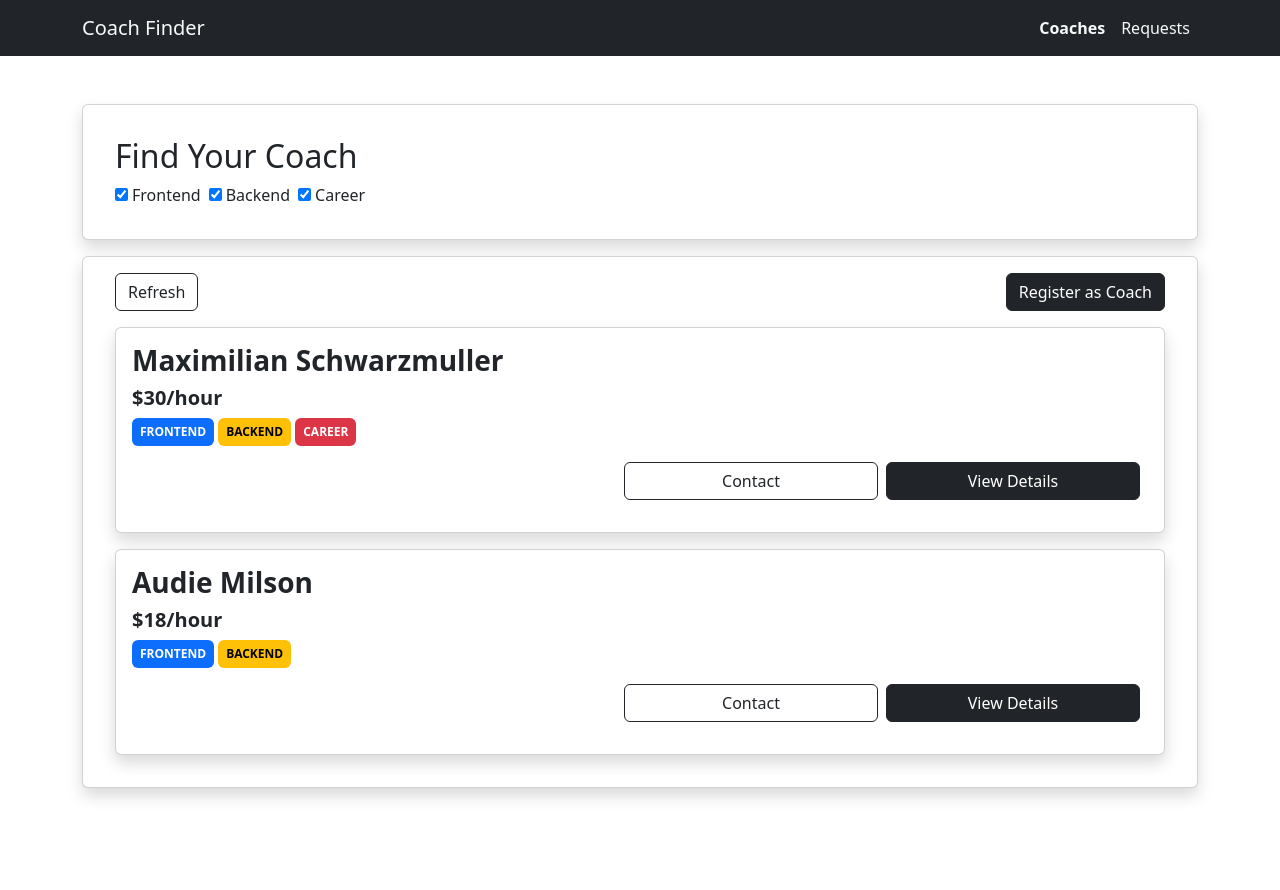
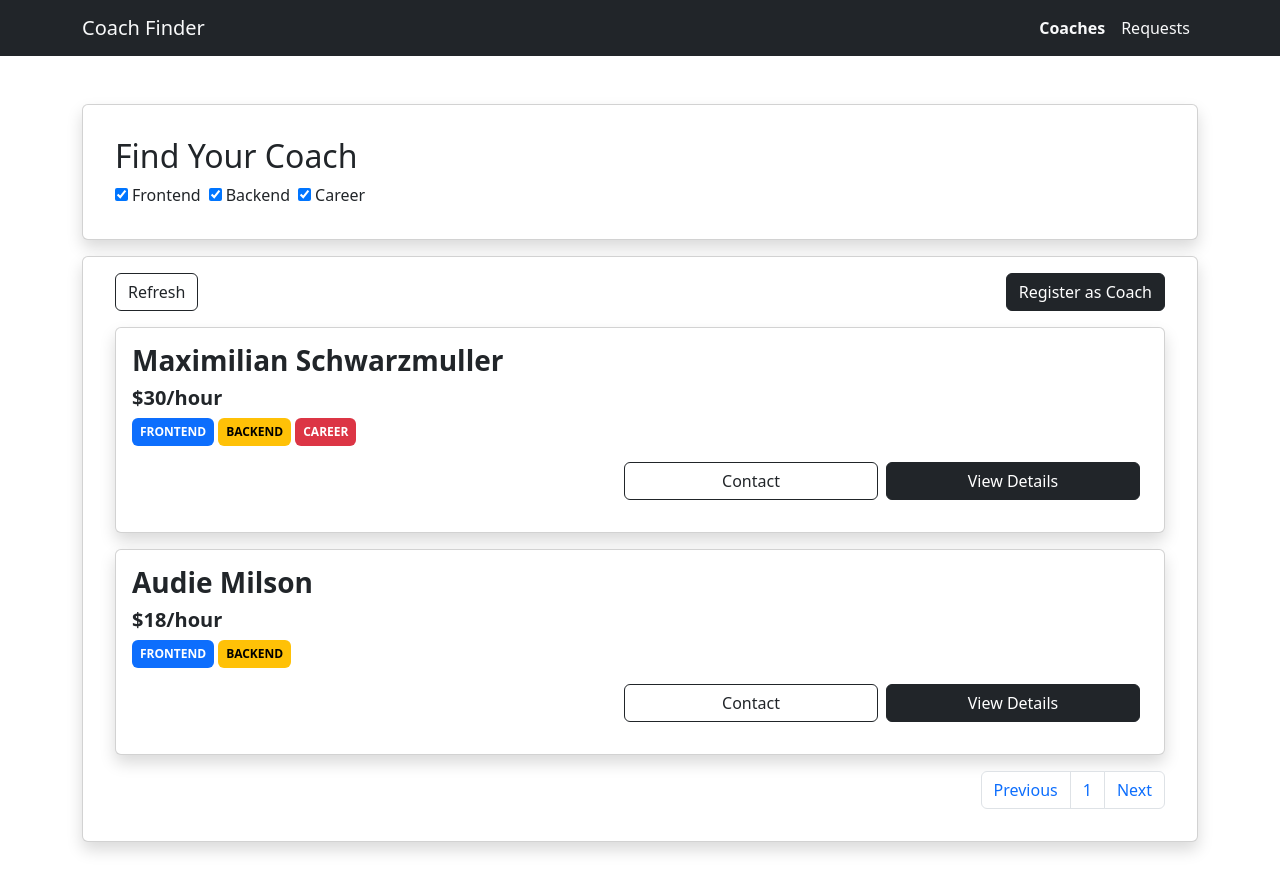
Before and after one commit to audie38/vue-project, a Vue app in the folder cli/coach-finder/: page /coaches in a window 1280 px wide. Before the commit the page ends 836 px from the top, so only its background shows below. Built offline with nearby package versions, Linux system fonts and the light colour scheme.

Commit message:
Implement Pagination

```diff
--- a/cli/coach-finder/src/components/coaches/CoachForm.vue
+++ b/cli/coach-finder/src/components/coaches/CoachForm.vue
@@ -1,38 +1,39 @@
 <template>
+  <div v-if="!formIsValid" class="alert alert-warning fade show" role="alert">Please input all the fields</div>
   <form @submit.prevent="registerCoach">
     <div class="mb-3">
       <div class="row">
         <div class="col-6">
           <label for="coachFirstName" class="form-label fw-bold">First Name</label>
-          <input type="text" class="form-control" id="coachFirstName" v-model.trim="firstName" />
+          <input type="text" class="form-control" id="coachFirstName" v-model.trim="firstName" @change="formIsValid = true" />
         </div>
         <div class="col-6">
           <label for="coachLastName" class="form-label fw-bold">Last Name</label>
-          <input type="text" class="form-control" id="coachLastName" v-model.trim="lastName" />
+          <input type="text" class="form-control" id="coachLastName" v-model.trim="lastName" @change="formIsValid = true" />
         </div>
       </div>
     </div>
     <div class="mb-3">
       <label for="coachDescription" class="form-label fw-bold">Description</label>
-      <textarea class="form-control" id="coachDescription" v-model="description" rows="5" />
+      <textarea class="form-control" id="coachDescription" v-model="description" rows="5" @change="formIsValid = true" />
     </div>
     <div class="mb-3">
       <label for="coachRate" class="form-label fw-bold">Hourly Rate</label>
-      <input type="number" class="form-control" id="coachRate" v-model="rate" />
+      <input type="number" class="form-control" id="coachRate" v-model="rate" @change="formIsValid = true" />
     </div>
     <div class="mb-3">
       <label class="form-label fw-bold">Areas of Experties</label>
       <div class="d-flex flex-column justify-content-start align-items-start">
         <div class="me-2">
-          <input class="me-1" value="frontend" type="checkbox" id="frontend" v-model="areas" />
+          <input class="me-1" value="frontend" type="checkbox" id="frontend" v-model="areas" @change="formIsValid = true" />
           <label for="frontend">Frontend Development</label>
         </div>
         <div class="me-2">
-          <input class="me-1" value="backend" type="checkbox" id="backend" v-model="areas" />
+          <input class="me-1" value="backend" type="checkbox" id="backend" v-model="areas" @change="formIsValid = true" />
           <label for="backend">Backend Development</label>
         </div>
         <div class="me-2">
-          <input class="me-1" value="career" type="checkbox" id="career" v-model="areas" />
+          <input class="me-1" value="career" type="checkbox" id="career" v-model="areas" @change="formIsValid = true" />
           <label for="career">Career Development</label>
         </div>
       </div>
@@ -52,10 +53,18 @@ export default {
       description: "",
       rate: null,
       areas: [],
+      formIsValid: true,
     };
   },
   methods: {
+    validateForm() {
+      if (this.firstName === "" || this.lastName === "" || this.description === "" || !this.rate || this.rate < 0 || this.areas.length === 0) {
+        this.formIsValid = false;
+      }
+    },
     registerCoach() {
+      this.validateForm();
+      if (this.formIsValid) {
         const newCoach = {
           firstName: this.firstName,
           lastName: this.lastName,
@@ -64,6 +73,7 @@ export default {
           areas: this.areas,
         };
         this.$emit("register-coach", newCoach);
+      }
     },
   },
 };
--- a/cli/coach-finder/src/pages/coaches/CoachesList.vue
+++ b/cli/coach-finder/src/pages/coaches/CoachesList.vue
@@ -3,10 +3,21 @@
   <base-card>
     <div class="d-flex justify-content-start align-items-center mx-3">
       <button class="btn btn-outline-dark me-1">Refresh</button>
-      <router-link class="btn btn-dark ms-auto" to="/register">Register as Coach</router-link>
+      <router-link v-if="!isCoach" class="btn btn-dark ms-auto" to="/register">Register as Coach</router-link>
     </div>
     <div v-if="hasCoaches">
-      <CoachItem v-for="coach in filteredCoaches" :key="coach.id" :coachData="coach" />
+      <CoachItem v-for="coach in paginationData" :key="coach.id" :coachData="coach" />
+      <div class="mt-3 me-3">
+        <nav aria-label="Page navigation">
+          <ul class="pagination justify-content-end">
+            <li class="page-item"><button @click="prevNavIndex" :disabled="navStartIndex == 0" class="page-link">Previous</button></li>
+            <li v-for="navi in navigationData" :key="navi" class="page-item">
+              <button @click="showDataOfIndex(navi)" class="page-link">{{ navi + 1 }}</button>
+            </li>
+            <li class="page-item"><button @click="nextNavIndex" :disabled="isDisabled" class="page-link">Next</button></li>
+          </ul>
+        </nav>
+      </div>
     </div>
     <div class="mt-3" v-else>
       <h3>No Coaches found</h3>
@@ -28,11 +39,16 @@ export default {
   },
   data() {
     return {
+      dataStartIndex: 0,
+      perPage: 2,
+      navLimit: 5,
+      navStartIndex: 0,
+      activeNav: 0,
       activeFilters: ["frontend", "backend", "career"],
     };
   },
   computed: {
-    ...mapGetters("coach", ["hasCoaches"]),
+    ...mapGetters("coach", ["hasCoaches", "isCoach"]),
     filteredCoaches() {
       const coaches = this.$store.getters["coach/coaches"];
       return coaches.filter((coach) => {
@@ -41,10 +57,71 @@ export default {
         }
       });
     },
+    paginationData() {
+      const coaches = this.$store.getters["coach/coaches"];
+      const FilteredCoach = coaches
+        .filter((coach) => {
+          if (this.activeFilters.some((c) => coach.areas.includes(c))) {
+            return true;
+          }
+        })
+        .slice(this.dataStartIndex, this.dataStartIndex + this.perPage);
+      return FilteredCoach;
+    },
+    navigationData() {
+      const coaches = this.$store.getters["coach/coaches"];
+      const totalFilteredCoach = coaches.filter((coach) => {
+        if (this.activeFilters.some((c) => coach.areas.includes(c))) {
+          return true;
+        }
+      }).length;
+      let numOfPage = 1;
+      if (totalFilteredCoach > this.perPage) {
+        numOfPage = Math.ceil(totalFilteredCoach / this.perPage);
+      }
+      const naviData = Array.from(Array(numOfPage).keys());
+      if (naviData.length > 1) {
+        return naviData.slice(this.navStartIndex, this.navStartIndex + this.navLimit);
+      }
+      return naviData;
+    },
+    isDisabled() {
+      const coaches = this.$store.getters["coach/coaches"];
+      const totalFilteredCoach = coaches
+        .filter((coach) => {
+          if (this.activeFilters.some((c) => coach.areas.includes(c))) {
+            return true;
+          }
+        })
+        .slice(this.dataStartIndex, this.dataStartIndex + this.perPage).length;
+      let numOfPage = 1;
+      if (totalFilteredCoach > this.navLimit) {
+        numOfPage = Math.ceil(totalFilteredCoach / this.perPage);
+      }
+      const naviData = Array.from(Array(numOfPage).keys());
+      return this.navStartIndex + this.navLimit >= naviData.length;
+    },
   },
   methods: {
     setFilter(filter) {
       this.activeFilters = filter;
+    },
+    showDataOfIndex(idx) {
+      this.dataStartIndex = idx * this.perPage;
+    },
+    nextNavIndex() {
+      this.activeNav += 1;
+      if (this.activeNav * this.navLimit != this.navigationData[this.navigationData.length - 1]) {
+        this.navStartIndex = this.activeNav * this.navLimit;
+      }
+    },
+    prevNavIndex() {
+      this.activeNav -= 1;
+      this.navStartIndex = this.activeNav * this.navLimit;
+
+      if (this.activeNav * this.navLimit <= 0) {
+        this.navStartIndex = 0;
+      }
     },
   },
 };
--- a/cli/coach-finder/src/store/module/coaches/getters.js
+++ b/cli/coach-finder/src/store/module/coaches/getters.js
@@ -5,4 +5,7 @@ export default {
   hasCoaches(state) {
     return state.coaches && state.coaches.length > 0;
   },
+  isCoach(state) {
+    return state.isCoach;
+  },
 };
--- a/cli/coach-finder/src/store/module/coaches/index.js
+++ b/cli/coach-finder/src/store/module/coaches/index.js
@@ -6,6 +6,7 @@ const coachModule = {
   namespaced: true,
   state() {
     return {
+      isCoach: false,
       coaches: [
         {
           id: 1,
--- a/cli/coach-finder/src/store/module/coaches/mutations.js
+++ b/cli/coach-finder/src/store/module/coaches/mutations.js
@@ -1,5 +1,6 @@
 export default {
   registerCoach(state, payload) {
+    state.isCoach = true;
     state.coaches.push(payload);
   },
 };
```
Lines whose indentation alone changed are shown as unchanged.
